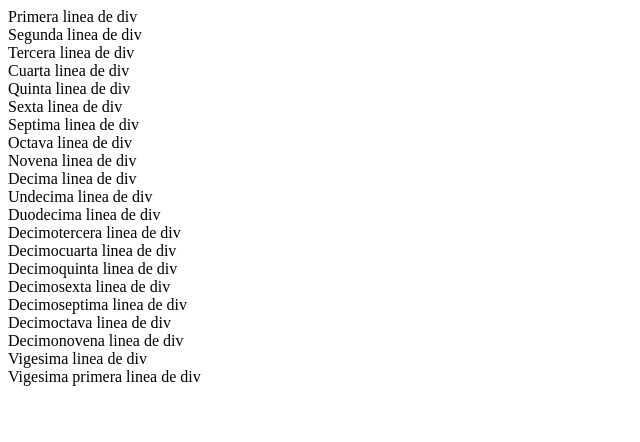
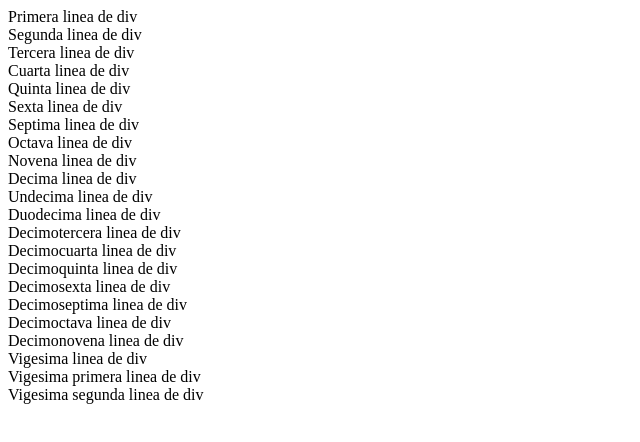
Before and after one commit to AndresMor-e/Curs0_git, a plain HTML site: page index.html in a window 1280 px wide. Shown: the whole page, without its empty margins (0-640 px from the left). Drawn offline with Linux system fonts and the light colour scheme.

Commit message:
Nineteen

```diff
--- a/index.html
+++ b/index.html
@@ -27,5 +27,6 @@
     <div>Decimonovena linea de div</div>
     <div>Vigesima linea de div</div>
     <div>Vigesima primera linea de div</div>
+    <div>Vigesima segunda linea de div</div>
 </body>
 </html>
```
